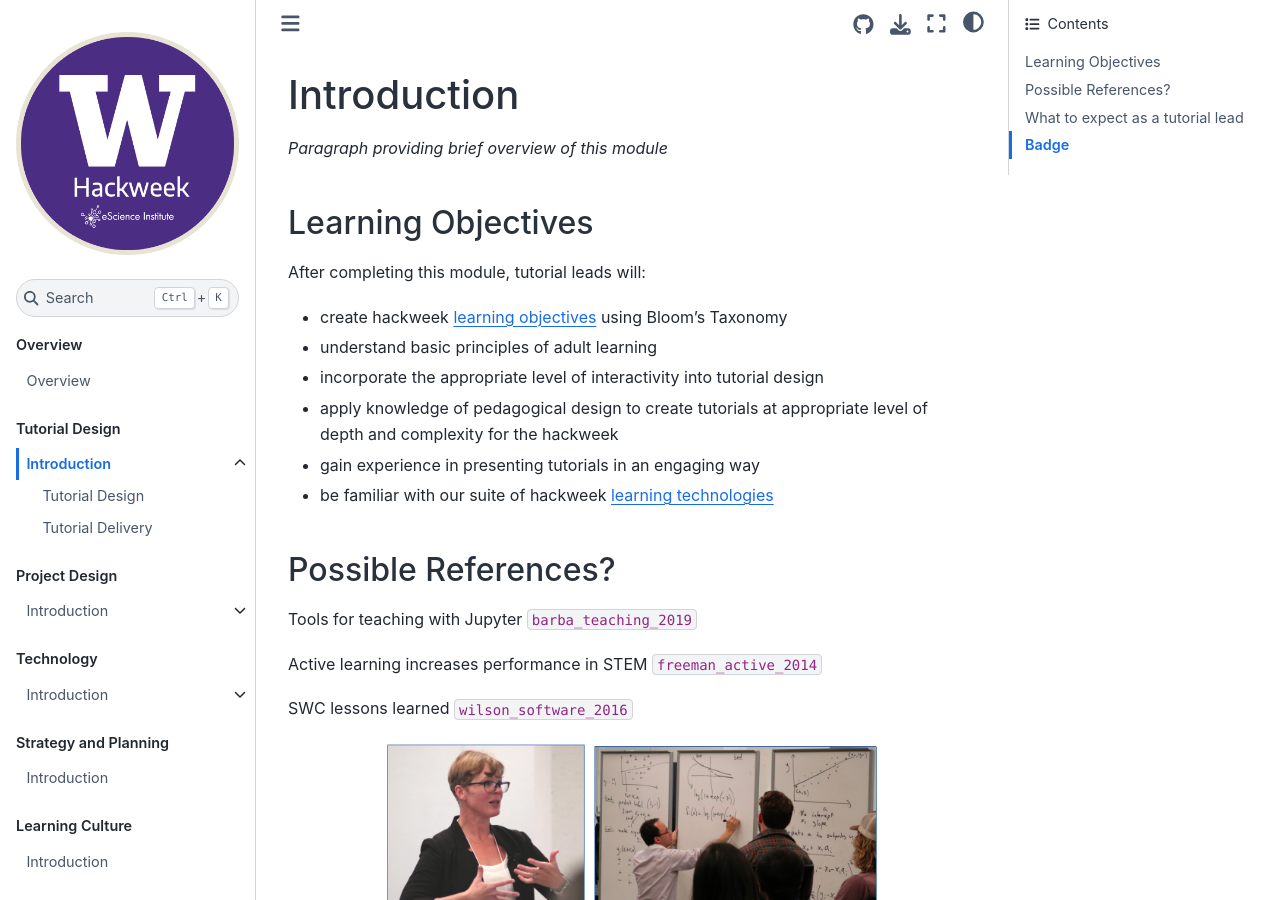
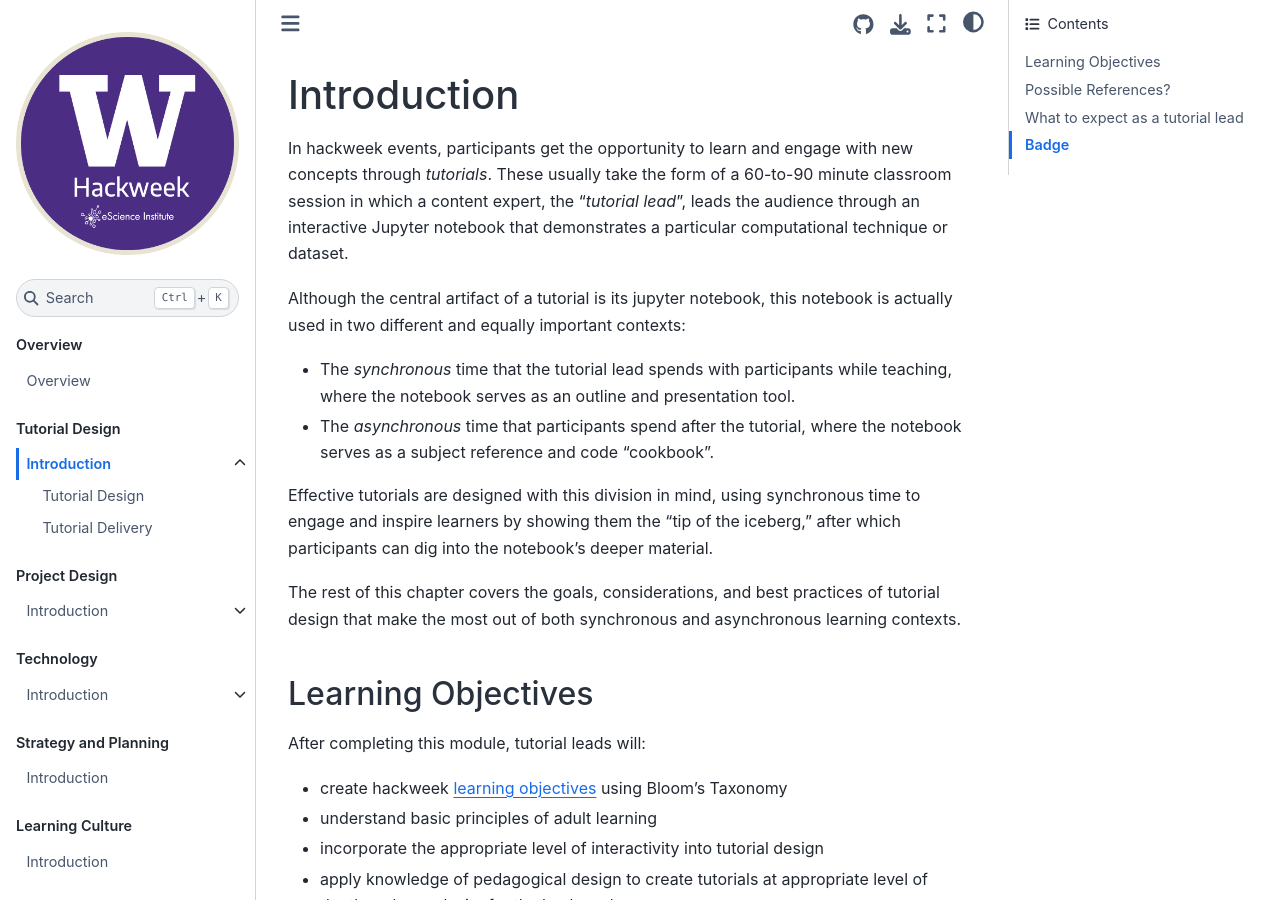
Before and after one commit to uwhackweek/hackweeks-as-a-service, a Jupyter Book: the page built from docs/tutorials/index.md, in a window 1280 px wide and 900 px high. Built offline with Jupyter Book 1.0.4 settings and Sphinx 7.4.7 and the Sphinx Book theme 1.1.4, drawn with Linux system fonts in a browser that asks for light colours; cross-references to code outside the pages are shown as plain code.

Commit message:
intro paragraph

```diff
--- a/docs/tutorials/index.md
+++ b/docs/tutorials/index.md
@@ -1,6 +1,16 @@
 # Introduction
 
-*Paragraph providing brief overview of this module*
+In hackweek events, participants get the opportunity to learn and engage with new concepts through *tutorials*. These usually take the form of a 60-to-90 minute classroom session in which a content expert, the "*tutorial lead*", leads the audience through an interactive Jupyter notebook that demonstrates a particular computational technique or dataset.
+
+Although the central artifact of a tutorial is its jupyter notebook, this notebook is actually used in two different and equally important contexts:
+
+- The *synchronous* time that the tutorial lead spends with participants while teaching, where the notebook serves as an outline and presentation tool.
+- The *asynchronous* time that participants spend after the tutorial, where the notebook serves as a subject reference and code "cookbook".
+
+Effective tutorials are designed with this division in mind, using synchronous time to engage and inspire learners by showing them the "tip of the iceberg," after which participants can dig into the notebook's deeper material.
+
+The rest of this chapter covers the goals, considerations, and best practices of tutorial design that make the most out of both synchronous and asynchronous learning contexts.
+
 
 ## Learning Objectives
 
```
Also changed, not shown: docs/tutorials/tutorial-delivery.md (+2 -0 lines).
